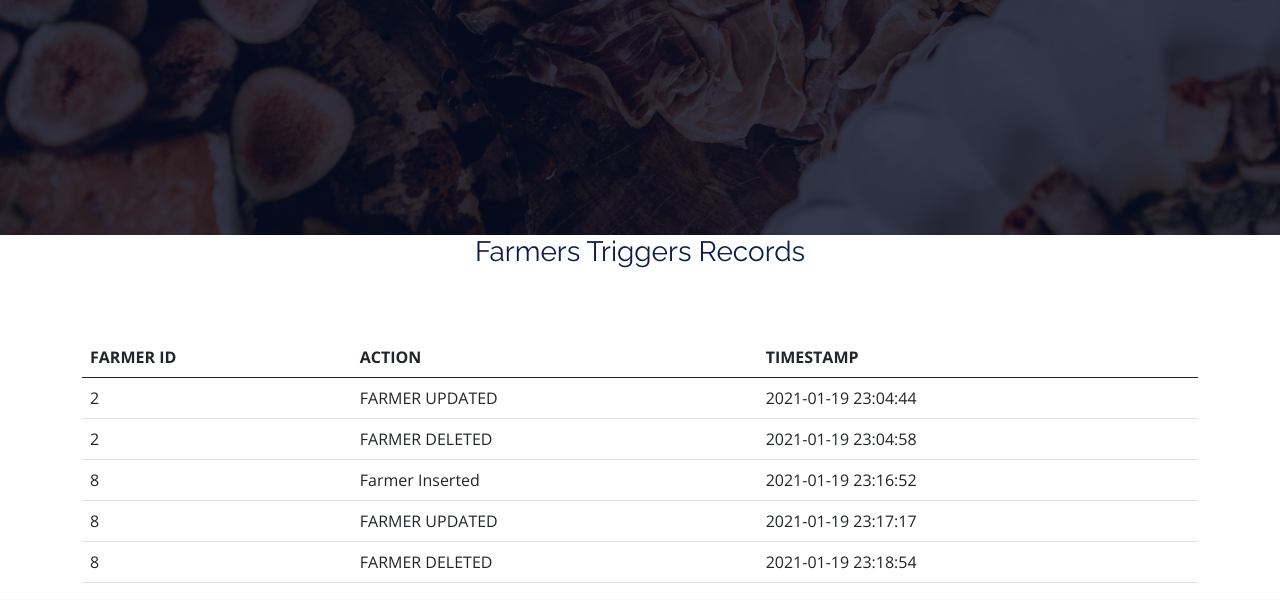
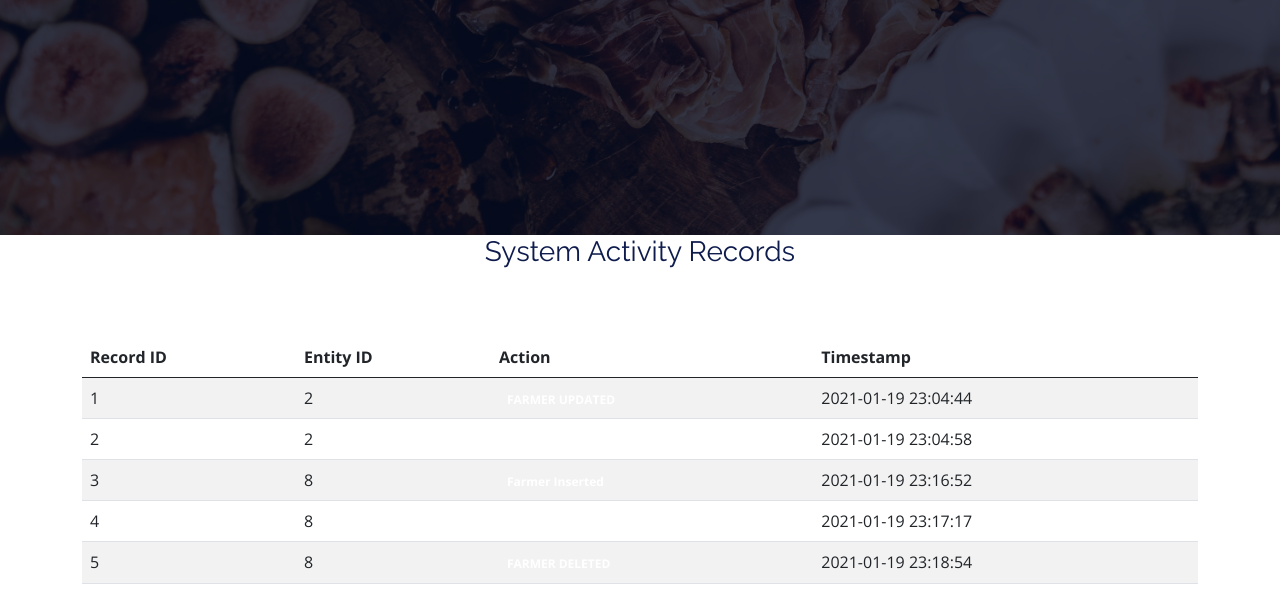
Before and after one commit to sanjana631/farmers, a Flask app: page /triggers in a window 1280 px wide. Shown: the part 565-1165 px from the top of the page. Run offline with Flask 3, Linux system fonts and the light colour scheme; a user stored in the database is signed in; data comes from the database, SQL or seed files in the repository; both versions use the stored data as it was after the commit; parts of the project's set-up code (start-up, migrations or seed data) failed here and were passed over; some libraries are stand-ins or nearby versions.

Commit message:
Add triggers for product and farming actions, and enhance system records display

```diff
--- a/main.py
+++ b/main.py
@@ -68,7 +68,11 @@ class Register(db.Model):
     address=db.Column(db.String(50))
     farming=db.Column(db.String(50))
 
-
+# Add this function to record actions manually when needed
+def record_action(action_id, action_desc):
+    new_record = Trig(fid=str(action_id), action=action_desc, timestamp=datetime.now())
+    db.session.add(new_record)
+    db.session.commit()
 
 @app.route('/')
 def index():
@@ -99,6 +103,10 @@ def addagroproduct():
         products=Addagroproducts(username=username,email=email,productname=productname,productdesc=productdesc,price=price)
         db.session.add(products)
         db.session.commit()
+
+        # The trigger will handle this, but in case we want more details:
+        record_action(products.pid, f'PRODUCT ADDED: {productname} by {username}')
+
         flash("Product Added","info")
         return redirect('/agroproducts')
 
@@ -123,11 +131,12 @@ def addfarming():
         dep=Farming(farmingtype=farmingtype)
         db.session.add(dep)
         db.session.commit()
-        flash("Farming Addes","success")
+
+        # Record action
+        record_action(dep.fid, f'FARMING TYPE ADDED: {farmingtype}')
+
+        flash("Farming Added","success")
     return render_template('farming.html')
-
-
-
 
 @app.route("/delete/<string:rid>",methods=['POST','GET'])
 @login_required
@@ -208,6 +217,10 @@ def login():
 
         if user and user.password == password:
             login_user(user)
+
+            # Record login action
+            record_action(user.id, f'USER LOGIN: {user.username}')
+
             flash("Login Success","primary")
             return redirect(url_for('index'))
         else:
@@ -219,6 +232,9 @@ def login():
 @app.route('/logout')
 @login_required
 def logout():
+    # Record logout action
+    record_action(current_user.id, f'USER LOGOUT: {current_user.username}')
+
     logout_user()
     flash("Logout SuccessFul","warning")
     return redirect(url_for('login'))
--- a/templates/triggers.html
+++ b/templates/triggers.html
@@ -1,12 +1,10 @@
 {% extends 'base.html' %}
 {% block title %}
-Triggers
+System Records
 {% endblock title %}
 
-
-
 {% block body %}
- <h3 class="text-center"><span>Farmers Triggers Records</span> </h3>
+ <h3 class="text-center"><span>System Activity Records</span> </h3>
 
 {% with messages=get_flashed_messages(with_categories=true) %}
 {% if messages %}
@@ -14,8 +12,6 @@ Triggers
 
 <div class="alert alert-{{category}} alert-dismissible fade show" role="alert">
     {{message}}
-
-
 </div>
   {% endfor %}
   {% endif %}
@@ -23,33 +19,38 @@ Triggers
 <br>
 
 <div class="container mt-4">
-<table class="table">
-  <thead class="thead-light">
+<table class="table table-striped">
+  <thead class="thead-dark">
     <tr>
-
-      <th scope="col">FARMER ID</th>
-      <th scope="col">ACTION</th>
-      <th scope="col">TIMESTAMP</th>
-
-
+      <th scope="col">Record ID</th>
+      <th scope="col">Entity ID</th>
+      <th scope="col">Action</th>
+      <th scope="col">Timestamp</th>
     </tr>
   </thead>
   <tbody>
   {% for post in query %}
     <tr>
-
+      <td>{{post.id}}</td>
       <td>{{post.fid}}</td>
-      <td>{{post.action}}</td>
+      <td>
+        {% if 'FARMER' in post.action %}
+          <span class="badge badge-primary">{{post.action}}</span>
+        {% elif 'PRODUCT' in post.action %}
+          <span class="badge badge-success">{{post.action}}</span>
+        {% elif 'FARMING' in post.action %}
+          <span class="badge badge-info">{{post.action}}</span>
+        {% elif 'USER' in post.action %}
+          <span class="badge badge-secondary">{{post.action}}</span>
+        {% else %}
+          <span class="badge badge-dark">{{post.action}}</span>
+        {% endif %}
+      </td>
       <td>{{post.timestamp}}</td>
-
-
     </tr>
 {% endfor %}
-
   </tbody>
 </table>
 </div>
 
-
-
 {% endblock body %}
```
Also changed, not shown: farmers.sql (+38 -0 lines).
